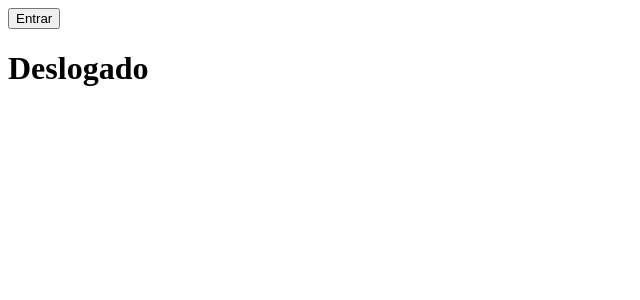
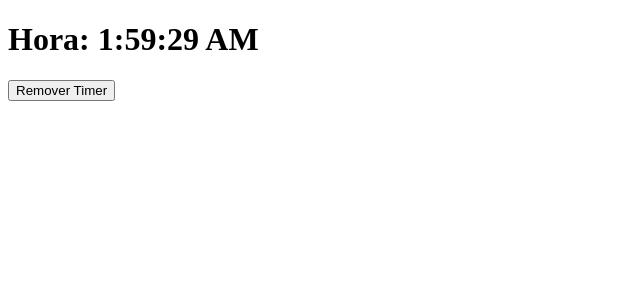
Before and after one commit to joaovictorbs/react, a React (Create React App) app in the folder projetosCurso/fundamentos/: page / in a window 1280 px wide. Shown: the top 300 px of the page, without its empty margins (0-640 px from the left). Built offline with nearby package versions, Linux system fonts and the light colour scheme.

Commit message:
Ciclos de vida

```diff
--- a/projetosCurso/fundamentos/src/Button.js
+++ b/projetosCurso/fundamentos/src/Button.js
@@ -1,37 +1,34 @@
 import React, { Component } from 'react'
+import Timer from './Timer'   //importa timer
+
 
 class Button extends Component {
   constructor(props) {
       super();
 
       this.state = {
-        signed: false
+        showTimer: true   //se showTimer for verdadeira mostra timer do timer.js
       }
-
-      this.toggleState = this.toggleState.bind(this)  //this é quem chama | .bind força método a lembrar quem o chamou
   }
 
-  toggleState() {
-    this.setState({ signed: !this.state.signed })   //se for verdadeiro retorna falso e vice-versa
-  }
+  //inicialização
+  //montagem
+  //atualizações
+  //desmontagem
 
   render() {
     return(
-      <>
-        {     //RENDERIZACAO CONDICIONAL
-          this.state.signed ? (  //se for verdadeiro retorna button e h1
-            <>                        { /*colocamos o react fragments porque nao pode retornar dois elementos*/}
-              <button onClick={ this.toggleState }>Sair</button>
-              <h1>Logado</h1>
-            </>
-          ) : (
-            <>
-              <button onClick={ this.toggleState }>Entrar</button>
-              <h1>Deslogado</h1>
-            </>
-          )
+      <main>
+        {
+          this.state.showTimer && <Timer /> //se estado timer for true, entao apresente timer  | && informa que se for true aparece
         }
-      </>
+
+        <button onClick={() => this.setState( { showTimer: false})}>    {/*quando clica no botao, altera valor do estado*/}
+          Remover Timer
+        </button>
+
+      </main>
+
     )
   }
 }
--- /dev/null
+++ b/projetosCurso/fundamentos/src/Timer.js
@@ -0,0 +1,38 @@
+import React, { Component } from 'react'
+
+class Timer extends Component {
+    constructor(props) {
+        super();
+
+        this.state = {      //cria estado timer vazio
+            timer: '01'
+        }
+    }
+
+    //MOMENTO DE MONTAGEM
+    componentDidMount() {       //executa antes de componente ser chamado
+        setInterval(() => {     //funcao de intervalo de tempo
+            this.setState({ timer: new Date().toLocaleTimeString() })       //atualiza estado com hora atual do computador
+        }, 1000);               //executa código depois de 1 segundo
+    }
+
+    //MOMENTO DE ATUALIZACAO
+    componentDidUpdate() {      //cada vez que o componente for renderizado novamente, executa funcao | atualizar um estado é ser renderizado
+        console.log('Componente atualizou')
+    }
+
+    //MOMENTO DE DESMONTAGEM
+    componentWillUnmount() {    //cada vez que o componente deixa de aparecer na minha tela, ele e desmontado
+        console.log('Componente desmontado')
+    }
+
+    render() {
+        return(
+            <main>
+                <h1>Hora: { this.state.timer } </h1>
+            </main>
+        )
+    }
+}
+
+export default Timer
```
